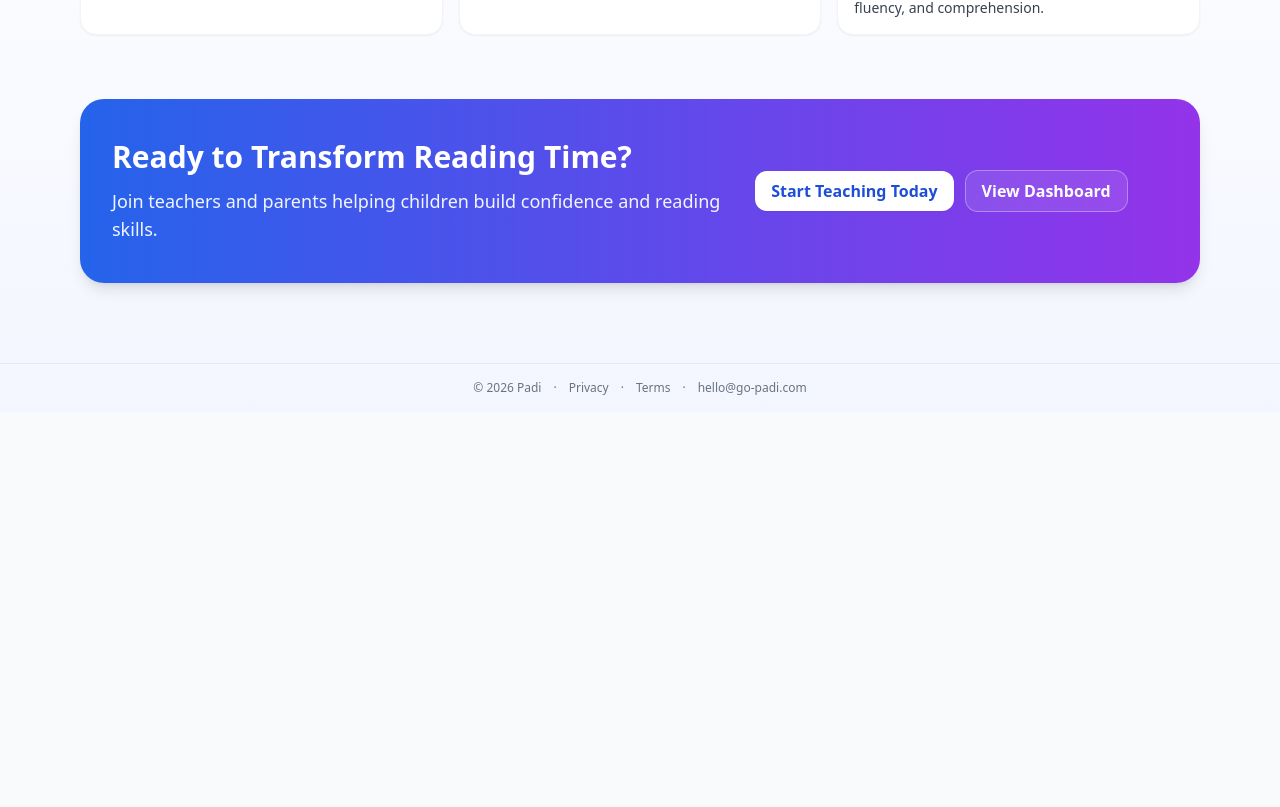
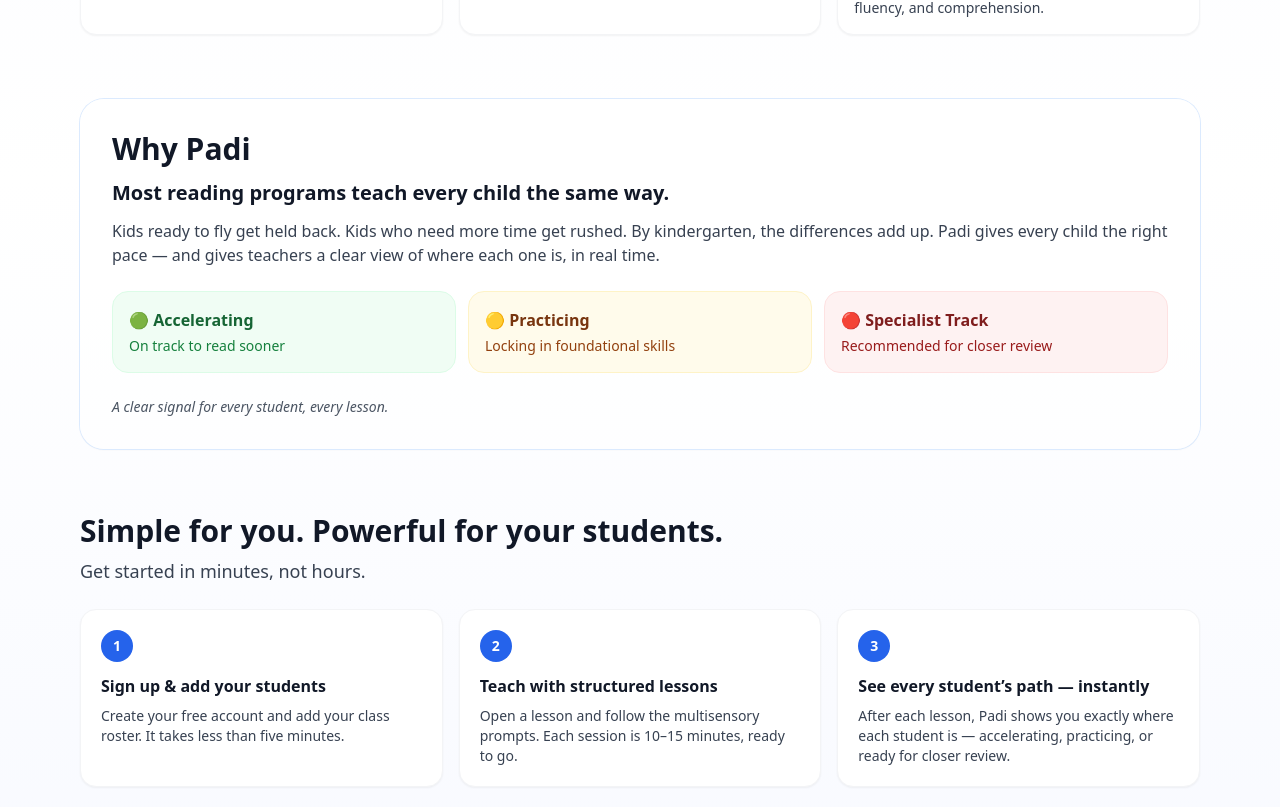
Before and after one commit to go-padi/padi-mvp, a Next.js app: page / in a window 1280 px wide. Shown: the part 1053-1860 px from the top of the page. Before the commit the page ends 1465 px from the top, so only its background shows below. Built offline with nearby package versions, Linux system fonts and the light colour scheme; no server answers.

Commit message:
BuildLoop iteration 1: LR-25f

```diff
--- a/app/page.tsx
+++ b/app/page.tsx
@@ -99,6 +99,58 @@
         </div>
       </section>
 
+      <section className="space-y-6 rounded-3xl bg-white/80 p-8 shadow-sm ring-1 ring-blue-100">
+        <div className="space-y-3">
+          <h2 className="text-3xl font-semibold text-gray-900">Why Padi</h2>
+          <h3 className="text-xl font-semibold text-gray-900">Most reading programs teach every child the same way.</h3>
+          <p className="text-base text-gray-700">Kids ready to fly get held back. Kids who need more time get rushed. By kindergarten, the differences add up. Padi gives every child the right pace — and gives teachers a clear view of where each one is, in real time.</p>
+        </div>
+        <div className="grid gap-3 sm:grid-cols-3">
+          <div className="rounded-2xl border border-green-100 bg-green-50 p-4">
+            <p className="text-base font-semibold text-green-800">🟢 Accelerating</p>
+            <p className="mt-1 text-sm text-green-700">On track to read sooner</p>
+          </div>
+          <div className="rounded-2xl border border-amber-100 bg-amber-50 p-4">
+            <p className="text-base font-semibold text-amber-900">🟡 Practicing</p>
+            <p className="mt-1 text-sm text-amber-800">Locking in foundational skills</p>
+          </div>
+          <div className="rounded-2xl border border-red-100 bg-red-50 p-4">
+            <p className="text-base font-semibold text-red-900">🔴 Specialist Track</p>
+            <p className="mt-1 text-sm text-red-800">Recommended for closer review</p>
+          </div>
+        </div>
+        <p className="italic text-sm text-gray-600">A clear signal for every student, every lesson.</p>
+      </section>
+
+      <section className="space-y-6">
+        <div className="space-y-2">
+          <h2 className="text-3xl font-semibold text-gray-900">Simple for you. Powerful for your students.</h2>
+          <p className="text-lg text-gray-700">Get started in minutes, not hours.</p>
+        </div>
+        <ol className="grid gap-4 sm:grid-cols-3">
+          <li className="rounded-2xl border border-gray-100 bg-white p-5 shadow-sm">
+            <div className="inline-flex h-8 w-8 items-center justify-center rounded-full bg-blue-600 text-sm font-semibold text-white">1</div>
+            <h3 className="mt-3 font-semibold text-gray-900">Sign up & add your students</h3>
+            <p className="mt-2 text-sm text-gray-700">Create your free account and add your class roster. It takes less than five minutes.</p>
+          </li>
+          <li className="rounded-2xl border border-gray-100 bg-white p-5 shadow-sm">
+            <div className="inline-flex h-8 w-8 items-center justify-center rounded-full bg-blue-600 text-sm font-semibold text-white">2</div>
+            <h3 className="mt-3 font-semibold text-gray-900">Teach with structured lessons</h3>
+            <p className="mt-2 text-sm text-gray-700">Open a lesson and follow the multisensory prompts. Each session is 10–15 minutes, ready to go.</p>
+          </li>
+          <li className="rounded-2xl border border-gray-100 bg-white p-5 shadow-sm">
+            <div className="inline-flex h-8 w-8 items-center justify-center rounded-full bg-blue-600 text-sm font-semibold text-white">3</div>
+            <h3 className="mt-3 font-semibold text-gray-900">See every student’s path — instantly</h3>
+            <p className="mt-2 text-sm text-gray-700">After each lesson, Padi shows you exactly where each student is — accelerating, practicing, or ready for closer review.</p>
+          </li>
+        </ol>
+      </section>
+
+      <section className="space-y-3 rounded-3xl bg-white/80 p-8 shadow-sm ring-1 ring-blue-100">
+        <h2 className="text-3xl font-semibold text-gray-900">Built by a teacher, for teachers.</h2>
+        <p className="text-base text-gray-700">Padi was created by Mona Iyer, a reading specialist with over 25 years of classroom experience and certifications including AMS, CDT, and CALT. After decades of teaching, Mona built Padi to give every early childhood teacher the tools to accelerate every reader — and recognize early which kids deserve more time, so they get it before kindergarten.</p>
+      </section>
+
       <section className="rounded-3xl bg-gradient-to-r from-blue-600 to-purple-600 px-8 py-10 text-white shadow-lg">
         <div className="grid gap-6 md:grid-cols-[1.2fr_0.8fr] items-center">
           <div>
```
Also changed, not shown: 1 other file (tests, documents, lock files or other folders).
